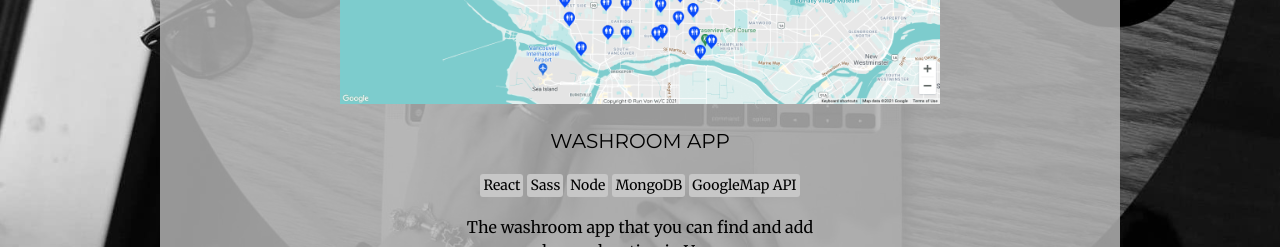
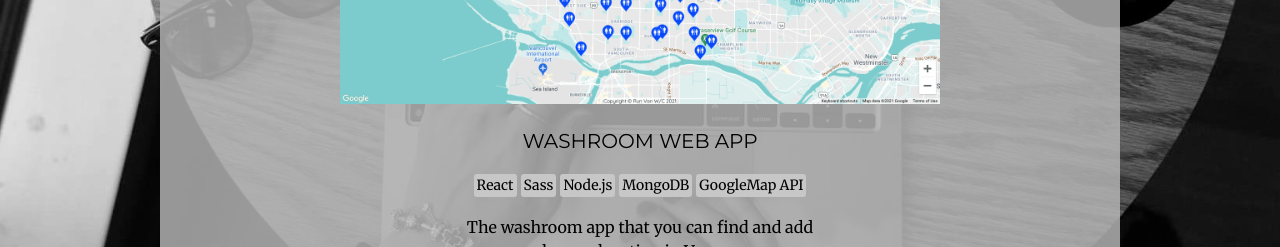
Before and after one commit to YuriShido/My-portfolio-react, a React (Create React App) app: page /work in a window 1280 px wide. Shown: the part 2100-2347 px from the top of the page. Built offline with nearby package versions, Linux system fonts and the light colour scheme; a web font is replaced by a local one.

Commit message:
washroom app

```diff
--- a/src/component/Work.jsx
+++ b/src/component/Work.jsx
@@ -17,12 +17,12 @@ const Work = () => {
                         </a>
 
                         <div>
-                        <h2>WASHROOM APP</h2>
+                        <h2>WASHROOM WEB APP</h2>
                         {/* <p>React Sass Node Mongo DB</p> */}
                         <div className='useLng'>
                             <p className="lang washroom-lang">React</p>
                             <p className="lang washroom-lang">Sass</p>
-                            <p className="lang washroom-lang">Node</p>
+                            <p className="lang washroom-lang">Node.js</p>
                             <p className="lang washroom-lang">MongoDB</p>
                             <p className="lang washroom-lang">GoogleMap API</p>
                         </div>
```
